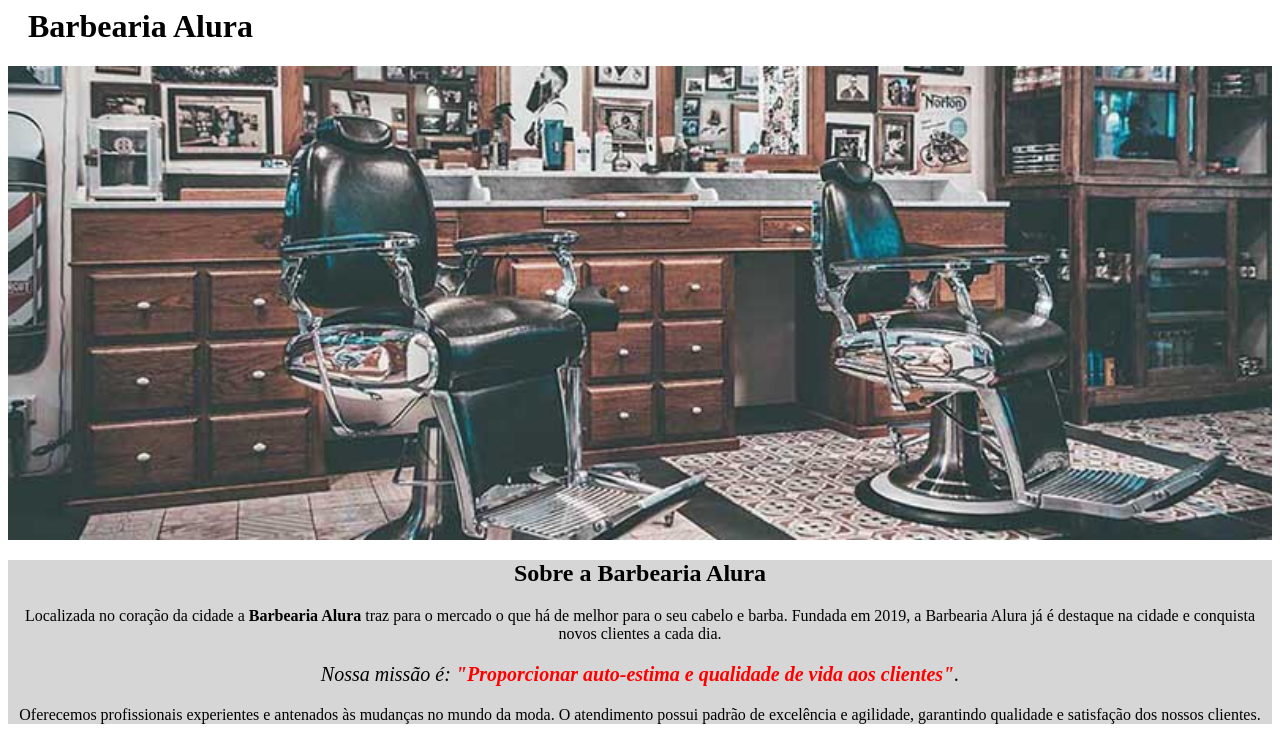
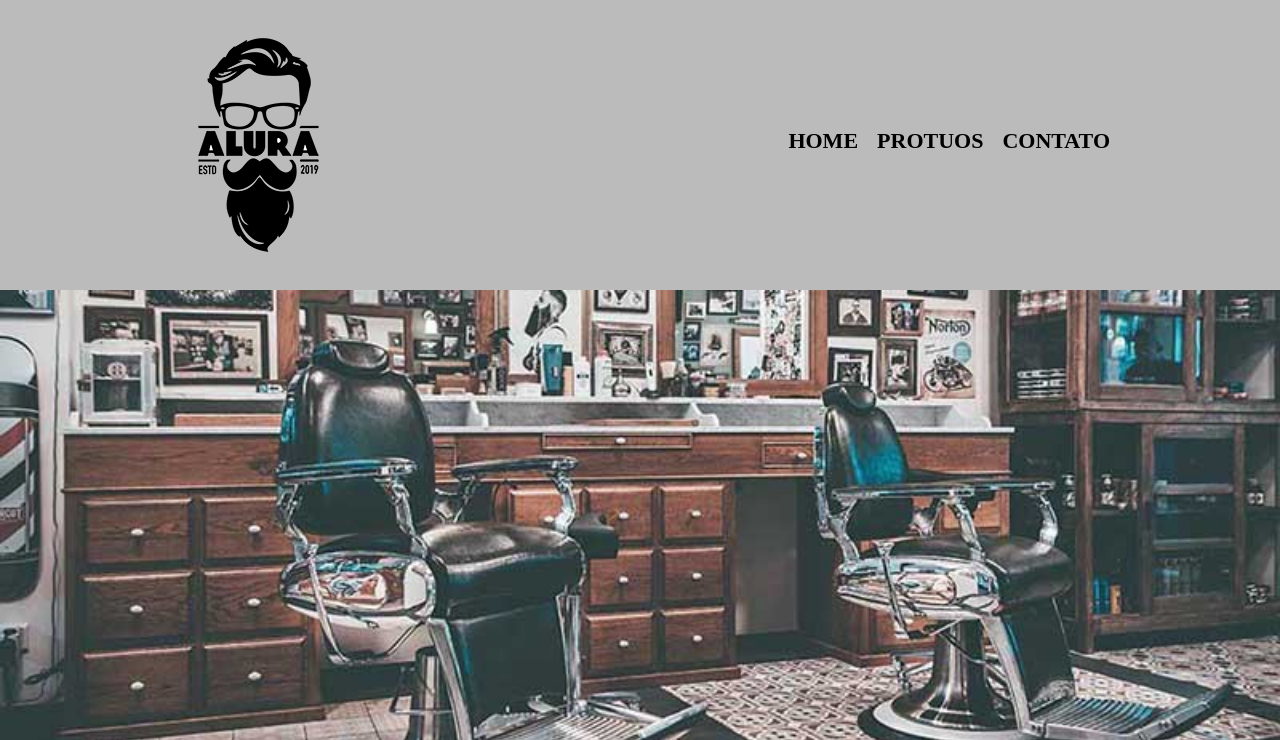
Before and after one commit to pedroxc/Barbearia-Alura, a plain HTML site: page index.html in a window 1280 px wide. Shown: the top 740 px of the page. Drawn offline with Linux system fonts and the light colour scheme.

Commit message:
adding header

```diff
--- a/index.html
+++ b/index.html
@@ -1,49 +1,69 @@
 <DOCTYPE html>
   <html lang="pt-br">
-
     <head>
-    <meta charset="UTF-8">
+      <meta charset="UTF-8" />
       <title>Barbearia Alura</title>
-    <link rel="stylesheet" href="style-home.css">
+      <link rel="stylesheet" href="reset.css" />
+      <link rel="stylesheet" href="style-home.css" />
     </head>
 
     <body>
       <header>
-      <h1 class="titulo-principal">
-        Barbearia Alura
+        <div class="caixa">
+          <h1>
+            <img alt="Logo da Barbearia Alura" src="logo.png" />
           </h1>
+          <nav>
+            <div class="menu">
+              <ul>
+                <li><a href="index.html">Home</a></li>
+                <li><a href="produtos.html">Protuos</a></li>
+                <li><a href="contato.html">Contato</a></li>
+              </ul>
+            </div>
+          </nav>
+        </div>
       </header>
-    <img id='banner' src="banner.jpg">
+      <img id="banner" src="banner.jpg" />
       <div class="principal">
         <h2 class="titulo-centralizado">Sobre a Barbearia Alura</h2>
         <p>
-        Localizada no coração da cidade a <strong>Barbearia Alura</strong> traz
-        para o mercado o que há de melhor para o seu cabelo e barba. Fundada em
-        2019, a Barbearia Alura já é destaque na cidade e conquista novos clientes
-        a cada dia.
+          Localizada no coração da cidade a
+          <strong>Barbearia Alura</strong> traz para o mercado o que há de
+          melhor para o seu cabelo e barba. Fundada em 2019, a Barbearia Alura
+          já é destaque na cidade e conquista novos clientes a cada dia.
         </p>
 
         <p id="missao">
-        <em>Nossa missão é:
-          <strong>"Proporcionar auto-estima e qualidade de vida aos clientes"</strong>.</em>
+          <em
+            >Nossa missão é:
+            <strong
+              >"Proporcionar auto-estima e qualidade de vida aos
+              clientes"</strong
+            >.</em
+          >
         </p>
 
         <p>
-        Oferecemos profissionais experientes e antenados às mudanças no mundo da
-        moda. O atendimento possui padrão de excelência e agilidade, garantindo
-        qualidade e satisfação dos nossos clientes.
+          Oferecemos profissionais experientes e antenados às mudanças no mundo
+          da moda. O atendimento possui padrão de excelência e agilidade,
+          garantindo qualidade e satisfação dos nossos clientes.
         </p>
       </div>
       <div class="beneficios">
         <h3 class="titulo-centralizado">Beneficios</h3>
         <ul>
-        <li class="itens"> *Atendimento</li>
-        <li class="itens"> *Espaço diferenciado</li>
-        <li class="itens"> *Localização</li>
-        <li class="itens"> *Profissionais de qualidade</li>
+          <li class="itens">*Atendimento</li>
+          <li class="itens">*Espaço diferenciado</li>
+          <li class="itens">*Localização</li>
+          <li class="itens">*Profissionais de qualidade</li>
         </ul>
-      <img src="beneficios.jpg" class="imagembeneficios">
+        <img src="beneficios.jpg" class="imagembeneficios" />
       </div>
+      <footer>
+        <img src="logo-branco.png" alt="Logo da Barbearia Alura" />
+        <p class="copyright">&copy; Copyright Barbearia Alura - 2022</p>
+      </footer>
     </body>
-
-  </html>
+  </html></DOCTYPE
+>
--- a/style-home.css
+++ b/style-home.css
@@ -1,5 +1,34 @@
-body{
+header{
+  background-color: #bbbbbb;
+  padding: 20px 0;
 }
+.caixa{
+  position: relative;
+  width:940px;
+  margin:0 auto;
+}
+
+ nav{
+  position: absolute;
+  top:110px;
+  right:0;
+}
+nav li{
+  display: inline;
+  margin: 0 0 0 15px;
+ }
+nav a {
+  text-transform: uppercase;
+  color: #000000;
+  font-weight: bold;
+  font-size:22px;
+  text-decoration: none;
+
+ }
+ header nav a:hover{
+  color: #c78c19;
+  text-decoration: underline;
+ }
 #banner{
   width: 100% ;
 }
@@ -21,9 +50,6 @@ p {
 #missao{
   font-size: 20px;
 }
-em strong{
-  color:red;
-}
 .itens{
   font-style: italic;
 }
@@ -34,7 +60,7 @@ h2{
   text-align: center;
 }
 
-ul{
+.beneficios ul{
   display:inline-block;
   vertical-align: top;
   width: 20%;
@@ -43,3 +69,13 @@ ul{
 img.imagembeneficios{
   width: 50vw;
 }
+footer{
+  text-align: center;
+  background:url(bg.jpg);
+  padding: 40px 0;
+ }
+ .copyright{
+  color:#ffffff;
+  font-size: 13px;
+  margin-top:20px;
+ }
```
Lines whose indentation alone changed are shown as unchanged.
